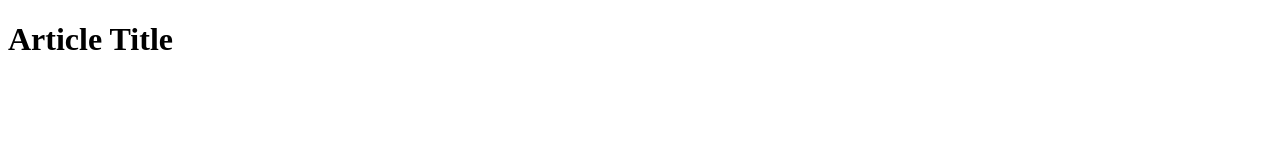
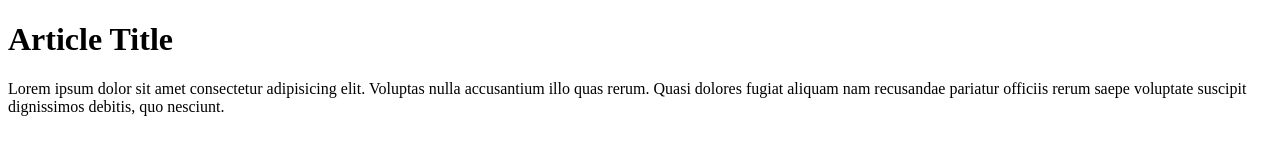
Before and after one commit to gattigaga/learn-rebase, a plain HTML site: page index.html in a window 1280 px wide. Drawn offline with Linux system fonts and the light colour scheme.

Commit message:
M2 - Add body

```diff
--- a/index.html
+++ b/index.html
@@ -1,12 +1,18 @@
 <!DOCTYPE html>
 <html lang="en">
   <head>
-  <meta charset="UTF-8">
-  <meta http-equiv="X-UA-Compatible" content="IE=edge">
-  <meta name="viewport" content="width=device-width, initial-scale=1.0">
+    <meta charset="UTF-8" />
+    <meta http-equiv="X-UA-Compatible" content="IE=edge" />
+    <meta name="viewport" content="width=device-width, initial-scale=1.0" />
     <title>Document</title>
   </head>
   <body>
     <h1>Article Title</h1>
+    <p>
+      Lorem ipsum dolor sit amet consectetur adipisicing elit. Voluptas nulla
+      accusantium illo quas rerum. Quasi dolores fugiat aliquam nam recusandae
+      pariatur officiis rerum saepe voluptate suscipit dignissimos debitis, quo
+      nesciunt.
+    </p>
   </body>
 </html>
```
Lines whose indentation alone changed are shown as unchanged.
